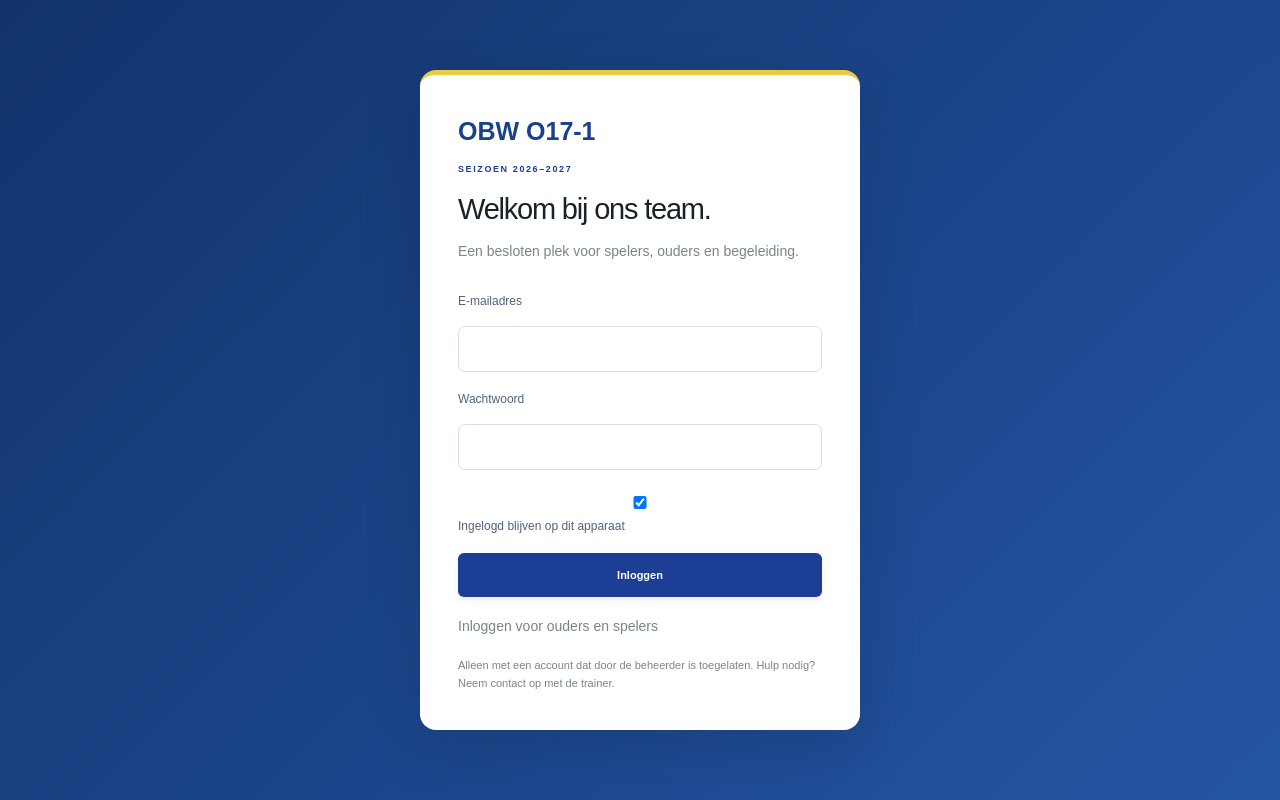
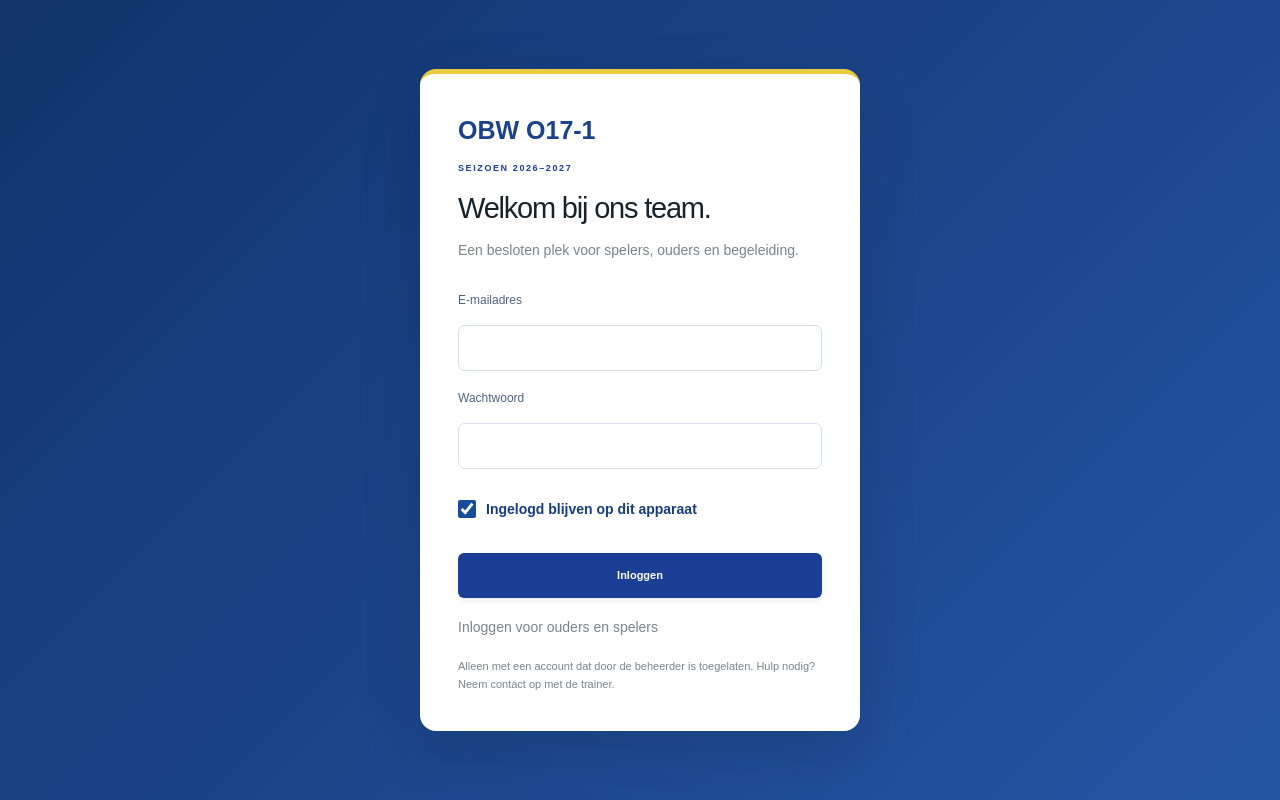
Before and after one commit to OBWO17/obw-jo17-dashboard, a Next.js app: page /login in a window 1280 px wide. Built offline with nearby package versions, Linux system fonts and the light colour scheme; no server answers.

Commit message:
Style keep-me-signed-in checkbox consistently with OBW login

```diff
--- a/app/globals.css
+++ b/app/globals.css
@@ -756,3 +756,9 @@
 .obw-scorers-page .obw-goal-match-bottom>span:last-child{color:#174d9a;font-weight:850}
 @media(max-width:850px){.obw-scorers-page .obw-goal-match-grid{grid-template-columns:1fr}}
 @media(max-width:520px){.obw-scorers-page .obw-goal-match-heading{align-items:flex-start;flex-direction:column}.obw-scorers-page .obw-goal-match-card{padding:15px}.obw-scorers-page .obw-goal-match-title{gap:7px}.obw-scorers-page .obw-goal-match-title strong{font-size:13px}}
+
+
+/* Remember-me option in OBW login */
+.login-card .login-remember{display:flex!important;flex-direction:row!important;align-items:center!important;gap:10px!important;margin:13px 0 17px;cursor:pointer;color:#173d7d;font-size:14px;font-weight:650}
+.login-card .login-remember input[type=checkbox]{appearance:auto!important;width:18px!important;height:18px!important;min-width:18px;margin:0!important;accent-color:#174b9c;cursor:pointer}
+.login-card .login-remember span{line-height:1.35}
```
